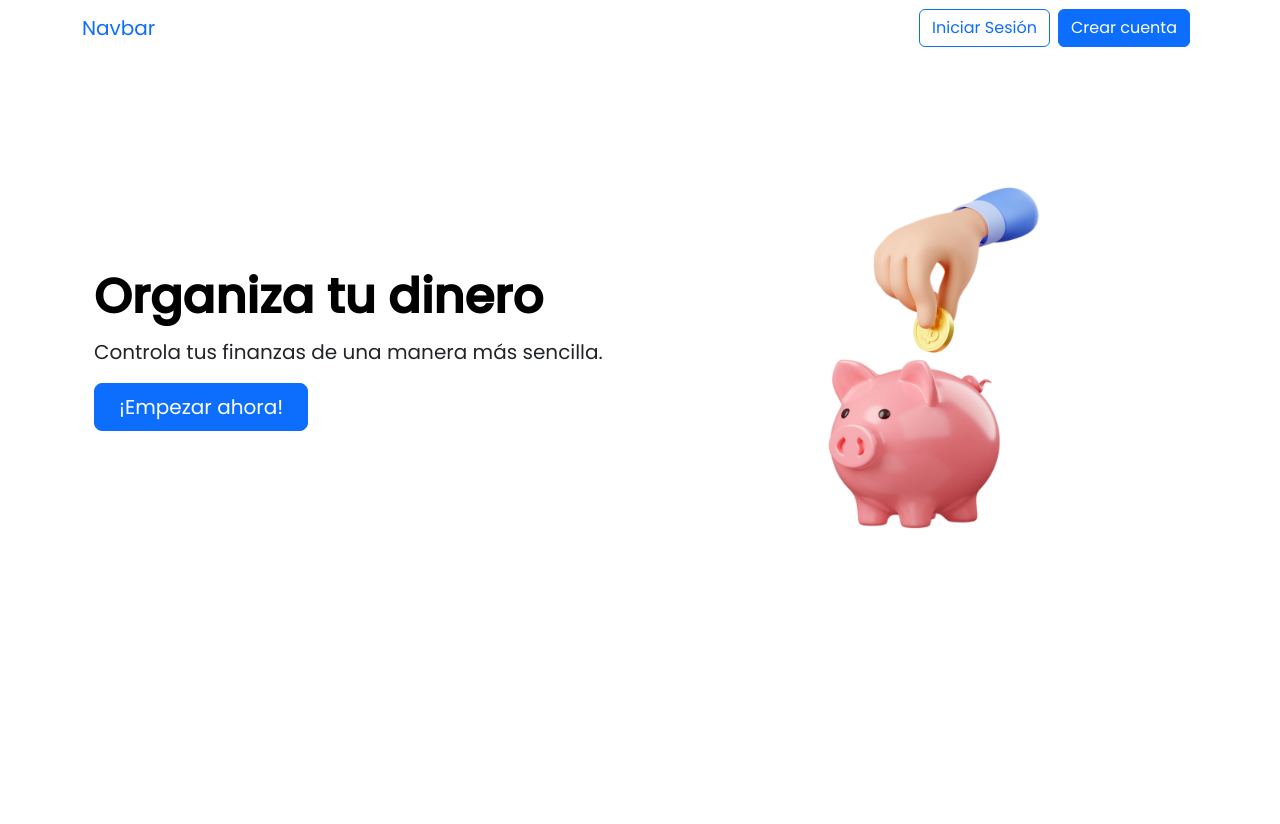
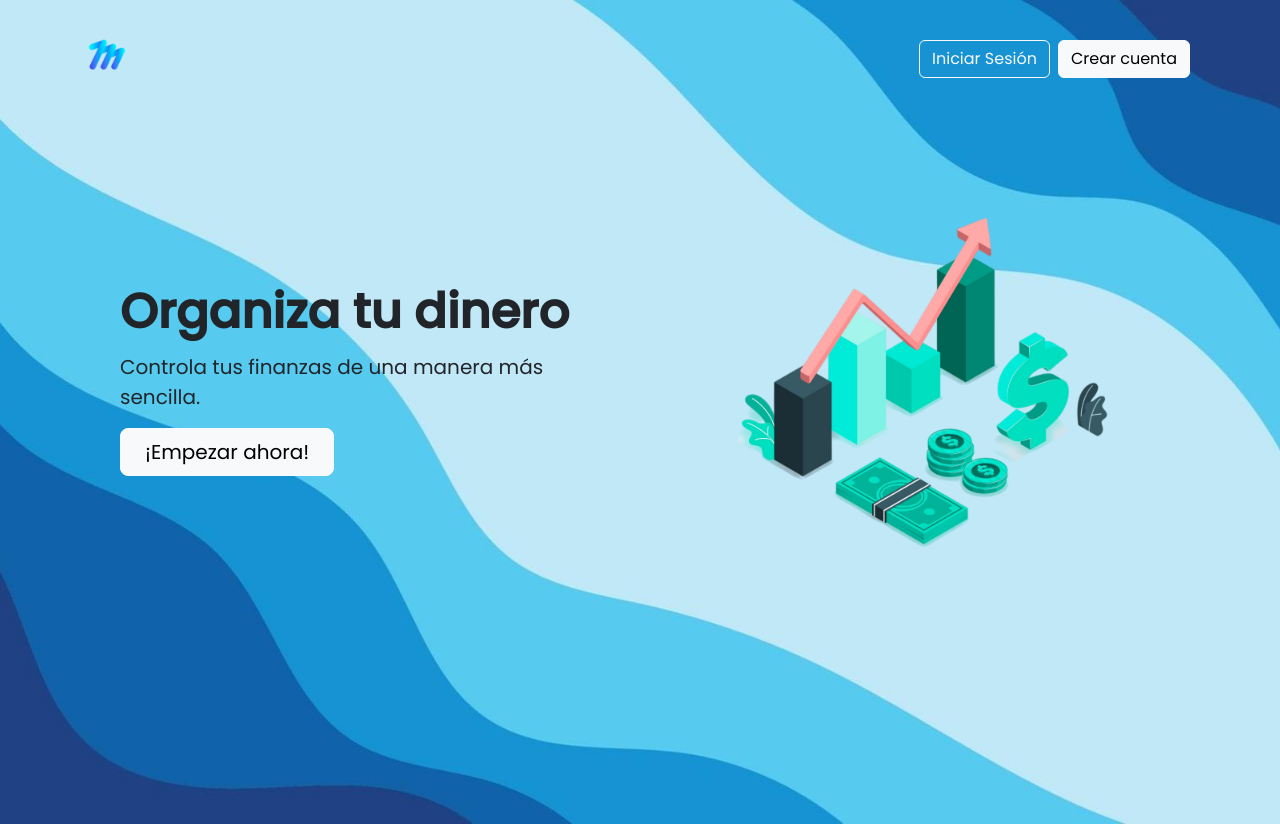
Before and after one commit to SantiagoArellano703/money-manager, a Django app: page / in a window 1280 px wide. Before the commit the page ends 529 px from the top, so only its background shows below. Run offline with Django 4.2, Linux system fonts and the light colour scheme; some libraries are stand-ins or nearby versions.

Commit message:
feat: add extras styles, fix style at home

```diff
--- a/finance/static/css/styles.css
+++ b/finance/static/css/styles.css
@@ -39,6 +39,13 @@ body {
 	padding: 0;
 	margin: 0;
 	border: none;
+	z-index: 1;
+	background-color: transparent;
+	border-radius: 20px;
+}
+
+.btn-inline input, .btn-inline label {
+	z-index: 2;
 }
 
 /*-----------------------------------*\
@@ -49,12 +56,24 @@ nav {
 	z-index: 10;
 }
 
+.home-body, .main-body {
+	background-image: url('/static/images/background.png');
+	background-repeat: no-repeat;
+	background-size: cover;
+	background-position: center;
+	min-height: 100vh;
+}
+
 .btn-animate {
 	transition: transform 0.3s;
 }
 
 .btn-animate:hover {
 	transform: scale(1.05);
+}
+
+.btn-white:hover {
+	background-color: var(--white);
 }
 
 .btn-animate-2 {
@@ -72,6 +91,11 @@ nav {
 .login, .signup {
 	background: var(--background);
 	top: -80px;
+	background-image: url('/static/images/background.png');
+	background-repeat: no-repeat;
+	background-size: cover;
+	background-position: center;
+	min-height: 100vh;
 }
 
 .box-area {
@@ -84,13 +108,11 @@ nav {
 }
 
 .decoration-box p {
-	font-family: monospace;
 	font-weight: 700;
 }
 
 .decoration-box small {
 	width: 17rem;
-	font-family: monospace;
 }
 
 .form-box {
@@ -100,10 +122,6 @@ nav {
 /*-----------------------------------*\
   SIDEBAR Y CONTENT
 \*-----------------------------------*/
-
-.base-main {
-	background-color: var(--background);
-}
 
 .sidebar {
 	position: fixed;
@@ -362,4 +380,5 @@ nav {
 		margin-left: 70px;
 		width: calc(100%  - 70px);
 	}
+
 }
--- a/finance/templates/base.html
+++ b/finance/templates/base.html
@@ -8,10 +8,11 @@
 	<link rel="stylesheet" href="{% static 'css/bootstrap.min.css' %}">
 	<link rel="stylesheet" href="{% static 'css/styles.css' %}">
 	<link href='https://unpkg.com/boxicons@2.1.4/css/boxicons.min.css' rel='stylesheet'>
+	<script src="https://cdn.jsdelivr.net/npm/chart.js"></script>
 </head>
-<body>
+<body class="main-body">
 
-	<div class="container-fluid base-main">
+	<div class="container-fluid">
 		<div class="row">
 			<div class="col-auto min-vh-100 bg-body-tertiary sidebar">
 				<div class="pt-4 pb-1 px-2">
--- a/finance/templates/dashboard.html
+++ b/finance/templates/dashboard.html
@@ -2,9 +2,8 @@
 
 
 {% block content %}
-	<script src="https://cdn.jsdelivr.net/npm/chart.js"></script>
 
-	<div class="container-fluid main-dashboard">
+	<div class="container-fluid main">
 
 		<h1>General</h1>
 
--- a/finance/templates/home.html
+++ b/finance/templates/home.html
@@ -8,12 +8,14 @@
 	<link rel="stylesheet" href="{% static 'css/bootstrap.min.css' %}">
 	<link rel="stylesheet" href="{% static 'css/styles.css' %}">
 </head>
-<body>
+<body class="home-body">
 
-	<nav class="navbar navbar-expand-lg">
+	<nav class="navbar navbar-expand-md mt-md-4">
 		<div class="container">
+			<div class="d-flex flex-row align-items-center justify-items-center">
+				<img src="/static/images/logo.png" alt="logo" width="50px">
+			</div>
 
-			<a class="navbar-brand text-primary" href="/">Navbar</a>
 			<button class="navbar-toggler" type="button" data-bs-toggle="collapse" data-bs-target="#navbarNav" aria-controls="navbarNav" aria-expanded="false" aria-label="Toggle navigation">
 				<span class="navbar-toggler-icon"></span>
 			</button>
@@ -21,32 +23,31 @@
 			<div class="collapse navbar-collapse" id="navbarNav">
 				<ul class="navbar-nav ms-auto gap-2">
 					<li class="nav-item">
-					  <a class="btn btn-outline-primary btn-animate" href="/signin">Iniciar Sesión</a>
+					  <a class="btn btn-outline-light btn-animate btn-white mt-sm-2" href="/signin">Iniciar Sesión</a>
 					</li>
 					<li class="nav-item">
-					  <a class="btn btn-primary me-2 btn-animate" href="/signup">Crear cuenta</a>
+					  <a class="btn btn-light me-2 btn-animate btn-white mt-sm-2" href="/signup">Crear cuenta</a>
 					</li>
 				</ul>
 			</div>
 		</div>
 	</nav>
 
-	<div class="container col-xxl-8 px-4 py-5 hero-section">
+	<div class="container col-xxl-8 px-4 py-5 hero-section" style="z-index: 5">
 		<div class="row flex-lg-row-reverse align-items-center g-5 py-5">
 			<div class="col-10 col-sm-8 col-lg-6">
-				<img src="{% static 'images/pig-home.png' %}" class="d-block mx-lg-auto img-fluid" alt="pig" width="400" loading="lazy">
+				<img src="{% static 'images/finanzas.png' %}" class="d-block mx-lg-auto img-fluid" alt="finance" width="400px" loading="lazy">
 			</div>
-			<div class="col-lg-6">
-				<h1 class="display-5 fw-bold text-body-emphasis lh-1 mb-3">Organiza tu dinero</h1>
+			<div class="col-lg-6" style="padding-inline: 50px;">
+				<h1 class="display-5 fw-bold lh-1 mb-3 ">Organiza tu dinero</h1>
 				<p class="lead">Controla tus finanzas de una manera más sencilla.</p>
 				<div class="d-grid gap-2 d-md-flex justify-content-md-start">
-					<a class="btn btn-primary btn-lg px-4 me-md-2 btn-animate" href="/signin">¡Empezar ahora!</a>
+					<a class="btn btn-light btn-lg px-4 me-md-2 btn-animate btn-white" href="/signin">¡Empezar ahora!</a>
 				</div>
 			</div>
 		</div>
 	</div>
 
-
 	<script src="{% static 'js/bootstrap.bundle.min.js' %}"></script>
 
 </body>
--- a/finance/templates/savings.html
+++ b/finance/templates/savings.html
@@ -1,8 +1,6 @@
 {% extends "base.html" %}
 
 {% block content %}
-	<script src="https://cdn.jsdelivr.net/npm/chart.js"></script>
-
 	<div class="container d-flex justify-content-center align-items-center min-vh-100 login-section">
 
 		<div class="row border rounded-5 p-3 bg-white shadow box-area">
--- a/finance/templates/transaction.html
+++ b/finance/templates/transaction.html
@@ -10,17 +10,17 @@
 					<div class="d-flex flex-row column-gap-3 justify-content-center">
 						<button class="btn-inline">
 							<input type="radio" class="btn-check" name="filter" id="ingreso" value="INGRESO" {% if 'INGRESO' in category %} checked {% endif %}>
-							<label class="btn btn-sm btn-outline-success" for="ingreso">Ingresos</label>
+							<label class="btn btn-sm btn-success" for="ingreso">Ingresos</label>
 						</button>
 
 						<button class="btn-inline">
 							<input type="radio" class="btn-check" name="filter" id="gasto" value="GASTO" {% if 'GASTO' in category %} checked {% endif %}>
-							<label class="btn btn-sm btn-outline-danger" for="gasto">Gastos</label>
+							<label class="btn btn-sm btn-danger" for="gasto">Gastos</label>
 						</button>
 
 						<button class="btn-inline">
 							<input type="radio" class="btn-check" name="filter" id="ambos" value="AMBOS" {% if 'AMBOS' in category %} checked {% endif %}>
-							<label class="btn btn-sm btn-outline-primary" for="ambos">Ambos</label>
+							<label class="btn btn-sm btn-light" for="ambos">Ambos</label>
 						</button>
 					</div>
 				</form>
```
Also changed, not shown: finance/static/images/background.png (added), finance/static/images/finanzas.png (added), finance/static/images/home.png (added), finance/static/images/logo.png (added).
